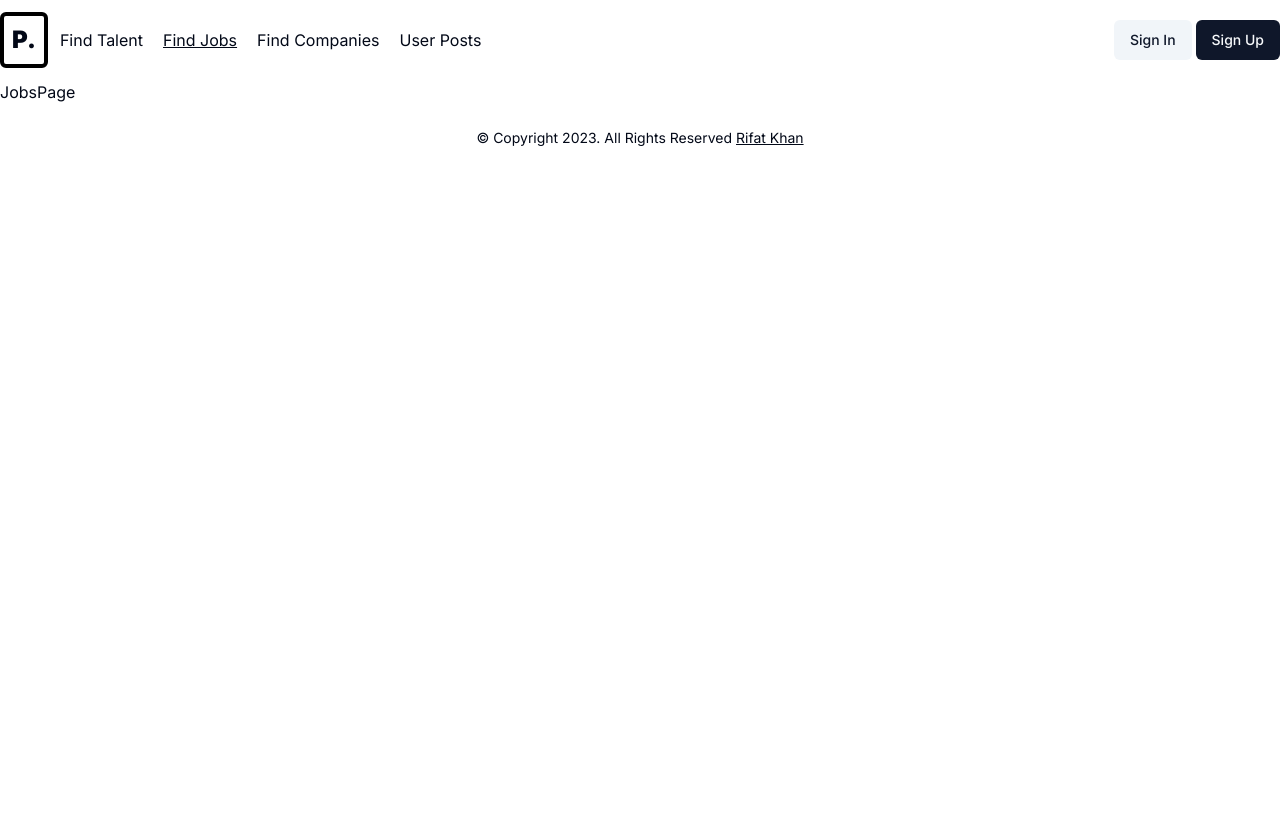
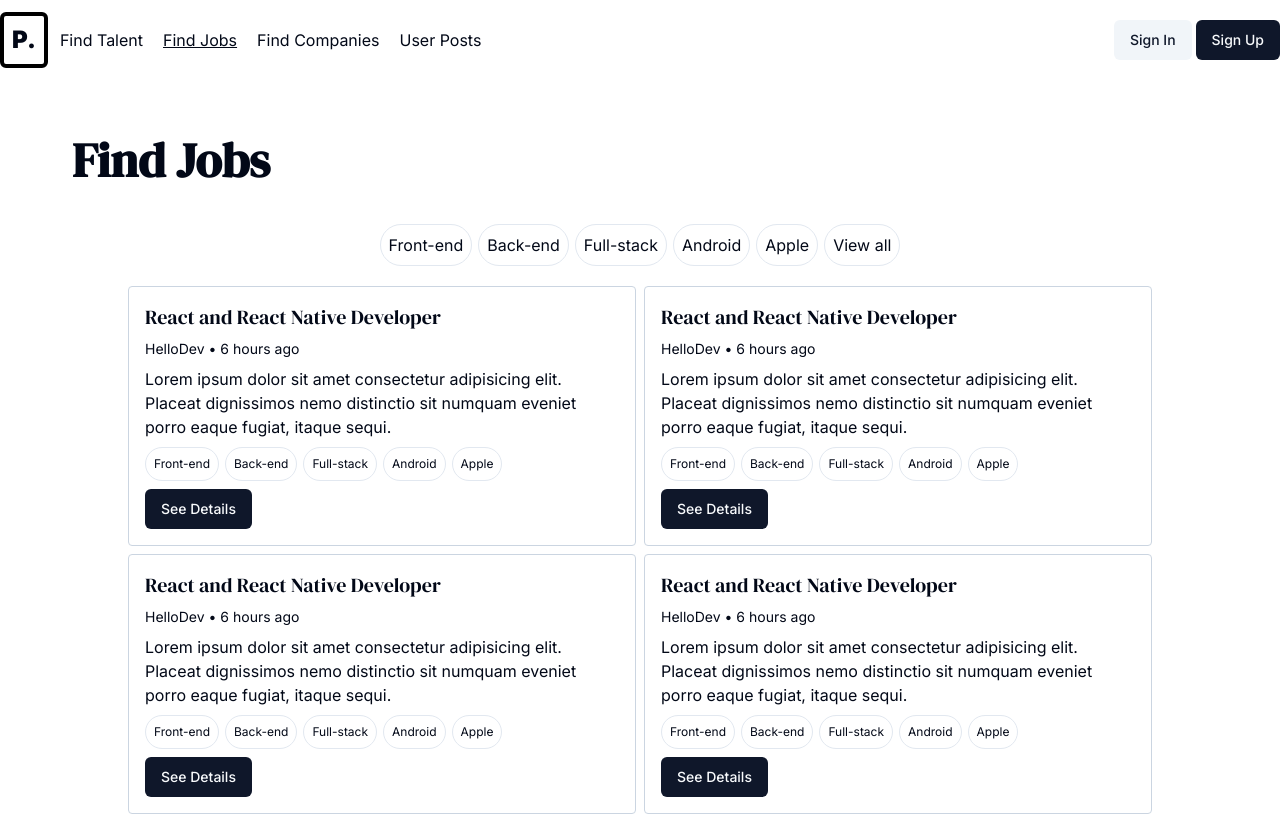
Before and after one commit to StepAsideLiL/p-dot, a Next.js app: page /jobs in a window 1280 px wide. Shown: the top 816 px of the page. Built offline with nearby package versions, Linux system fonts and the light colour scheme.

Commit message:
design jobs page

```diff
--- a/app/(web)/jobs/page.tsx
+++ b/app/(web)/jobs/page.tsx
@@ -1,5 +1,61 @@
+import { Main, PageBanner } from "@/components/custom-ui";
+import { Button } from "@/components/ui/button";
+import { dmSerifDisplay } from "@/lib/fonts";
+import { arr20, fields } from "@/lib/placeholder-data";
+import { cn } from "@/lib/utils";
+import Link from "next/link";
+
 const JobsPage = () => {
-  return <div>JobsPage</div>;
+  return (
+    <Main className="container">
+      <PageBanner>Find Jobs</PageBanner>
+
+      <section className="flex justify-center">
+        <ul className="flex gap-1.5">
+          {fields.map((field) => (
+            <li key={field.slug} className="p-2 border border-1 rounded-3xl">
+              {field.title}
+            </li>
+          ))}
+          <li className="p-2 border border-1 rounded-3xl">View all</li>
+        </ul>
+      </section>
+
+      <section className="grid grid-cols-2 gap-2 max-w-5xl mx-auto pt-5">
+        {arr20.map((job) => (
+          <JobCard key={job} />
+        ))}
+      </section>
+    </Main>
+  );
+};
+
+const JobCard = () => {
+  return (
+    <article className="p-4 border border-slate-300 rounded max-w-2xl space-y-2">
+      <h1 className={cn(dmSerifDisplay.className, "text-xl")}>
+        React and React Native Developer
+      </h1>
+
+      <p className="text-sm">HelloDev &bull; {`6 hours ago`}</p>
+      <p>
+        Lorem ipsum dolor sit amet consectetur adipisicing elit. Placeat
+        dignissimos nemo distinctio sit numquam eveniet porro eaque fugiat,
+        itaque sequi.
+      </p>
+      <ul className="flex gap-1.5 flex-wrap text-xs">
+        {fields.map((field) => (
+          <li key={field.slug} className="p-2 border border-1 rounded-3xl">
+            {field.title}
+          </li>
+        ))}
+      </ul>
+
+      <Button asChild>
+        <Link href={""}>See Details</Link>
+      </Button>
+    </article>
+  );
 };
 
 export default JobsPage;
--- a/app/(web)/talents/page.tsx
+++ b/app/(web)/talents/page.tsx
@@ -1,44 +1,16 @@
-import { Main } from "@/components/custom-ui";
+import { Main, PageBanner } from "@/components/custom-ui";
 import { Badge } from "@/components/ui/badge";
 import { Button } from "@/components/ui/button";
 import { dmSerifDisplay } from "@/lib/fonts";
+import { arr20, fields } from "@/lib/placeholder-data";
 import { cn } from "@/lib/utils";
 import Image from "next/image";
 import Link from "next/link";
 
-const fields = [
-  {
-    title: "Front-end",
-    slug: "front-end",
-  },
-  {
-    title: "Back-end",
-    slug: "back-end",
-  },
-  {
-    title: "Full-stack",
-    slug: "full-stack",
-  },
-  {
-    title: "Android",
-    slug: "android",
-  },
-  {
-    title: "Apple",
-    slug: "apple",
-  },
-];
-
-const profiles = Array.from({ length: 20 }, (_, index) => index + 1);
-
 const TalentsPage = () => {
   return (
     <Main className="container">
-      <section className="p-10">
-        <h1 className={cn(dmSerifDisplay.className, "text-5xl font-semibold")}>
-          Find Talents
-        </h1>
-      </section>
+      <PageBanner>Find Talents</PageBanner>
 
       <section className="flex justify-center">
         <ul className="flex gap-1.5">
@@ -52,7 +24,7 @@ const TalentsPage = () => {
       </section>
 
       <section className="grid grid-cols-3 gap-2 max-w-5xl mx-auto pt-5">
-        {profiles.map((profile) => (
+        {arr20.map((profile) => (
           <ProfileCard key={profile} />
         ))}
       </section>
--- a/components/custom-ui.tsx
+++ b/components/custom-ui.tsx
@@ -1,3 +1,4 @@
+import { dmSerifDisplay } from "@/lib/fonts";
 import { ChildrenClassname, Classname } from "@/lib/types";
 import { cn } from "@/lib/utils";
 import Link from "next/link";
@@ -21,3 +22,19 @@ export const LogoLink = ({ className }: Classname) => {
 export const Main = ({ children, className = "" }: ChildrenClassname) => {
   return <main className={cn("flex-1 py-4", className)}>{children}</main>;
 };
+
+export const PageBanner = ({ children, className = "" }: ChildrenClassname) => {
+  return (
+    <section className="p-10">
+      <h1
+        className={cn(
+          dmSerifDisplay.className,
+          "text-5xl font-semibold",
+          className
+        )}
+      >
+        {children}
+      </h1>
+    </section>
+  );
+};
--- /dev/null
+++ b/lib/placeholder-data.ts
@@ -0,0 +1,24 @@
+export const fields = [
+  {
+    title: "Front-end",
+    slug: "front-end",
+  },
+  {
+    title: "Back-end",
+    slug: "back-end",
+  },
+  {
+    title: "Full-stack",
+    slug: "full-stack",
+  },
+  {
+    title: "Android",
+    slug: "android",
+  },
+  {
+    title: "Apple",
+    slug: "apple",
+  },
+];
+
+export const arr20 = Array.from({ length: 20 }, (_, index) => index + 1);
```
